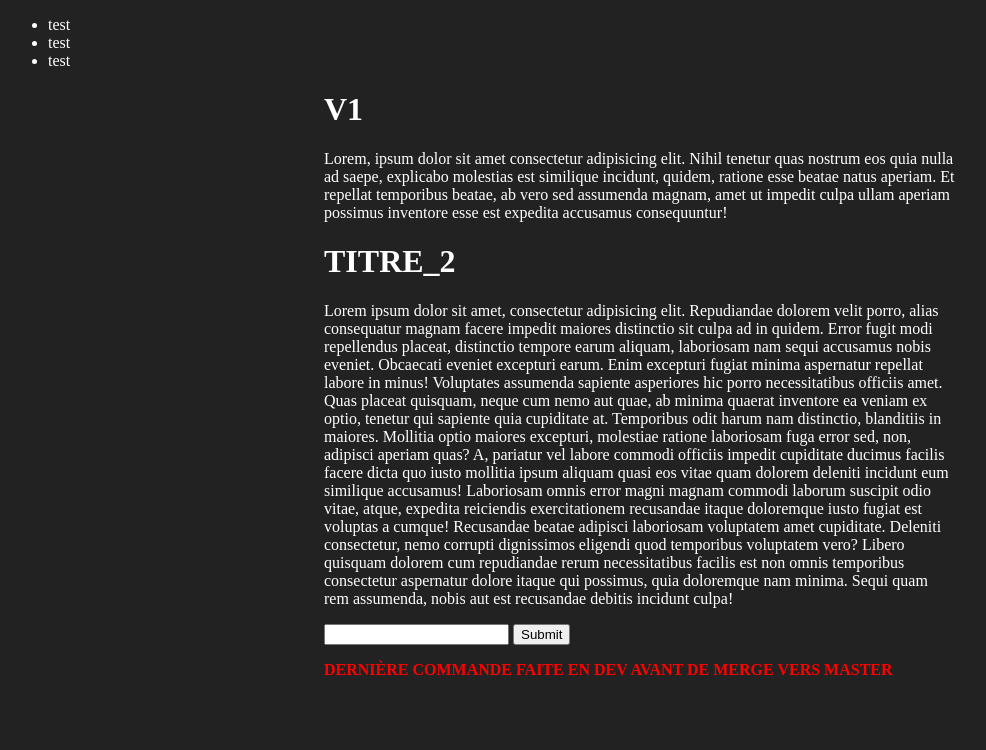
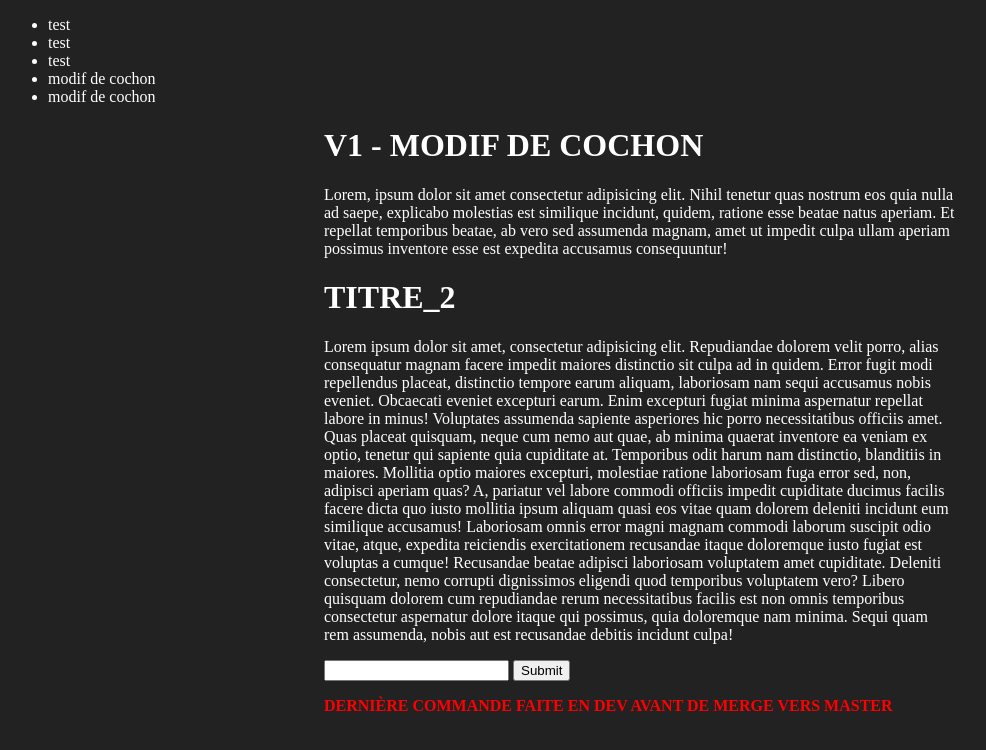
Before and after one commit to leroydlee/ingrwi19, a plain HTML site: page index.html in a window 1280 px wide. Shown: the whole page, without its empty margins (0-986 px from the left). Drawn offline with Linux system fonts and the light colour scheme.

Commit message:
travail de cochon

```diff
--- a/index.html
+++ b/index.html
@@ -14,11 +14,13 @@
             <li>test</li>
             <li>test</li>
             <li>test</li>
+            <li>modif de cochon</li>
+            <li>modif de cochon</li>
         </ul>
     </nav>
 
     <main>
-        <h1>V1</h1>
+        <h1>V1 - modif de cochon</h1>
 
         <p>Lorem, ipsum dolor sit amet consectetur adipisicing elit. Nihil tenetur quas nostrum eos quia nulla ad saepe, explicabo molestias est similique incidunt, quidem, ratione esse beatae natus aperiam. Et repellat temporibus beatae, ab vero sed assumenda magnam, amet ut impedit culpa ullam aperiam possimus inventore esse est expedita accusamus consequuntur!
         </p>
```
